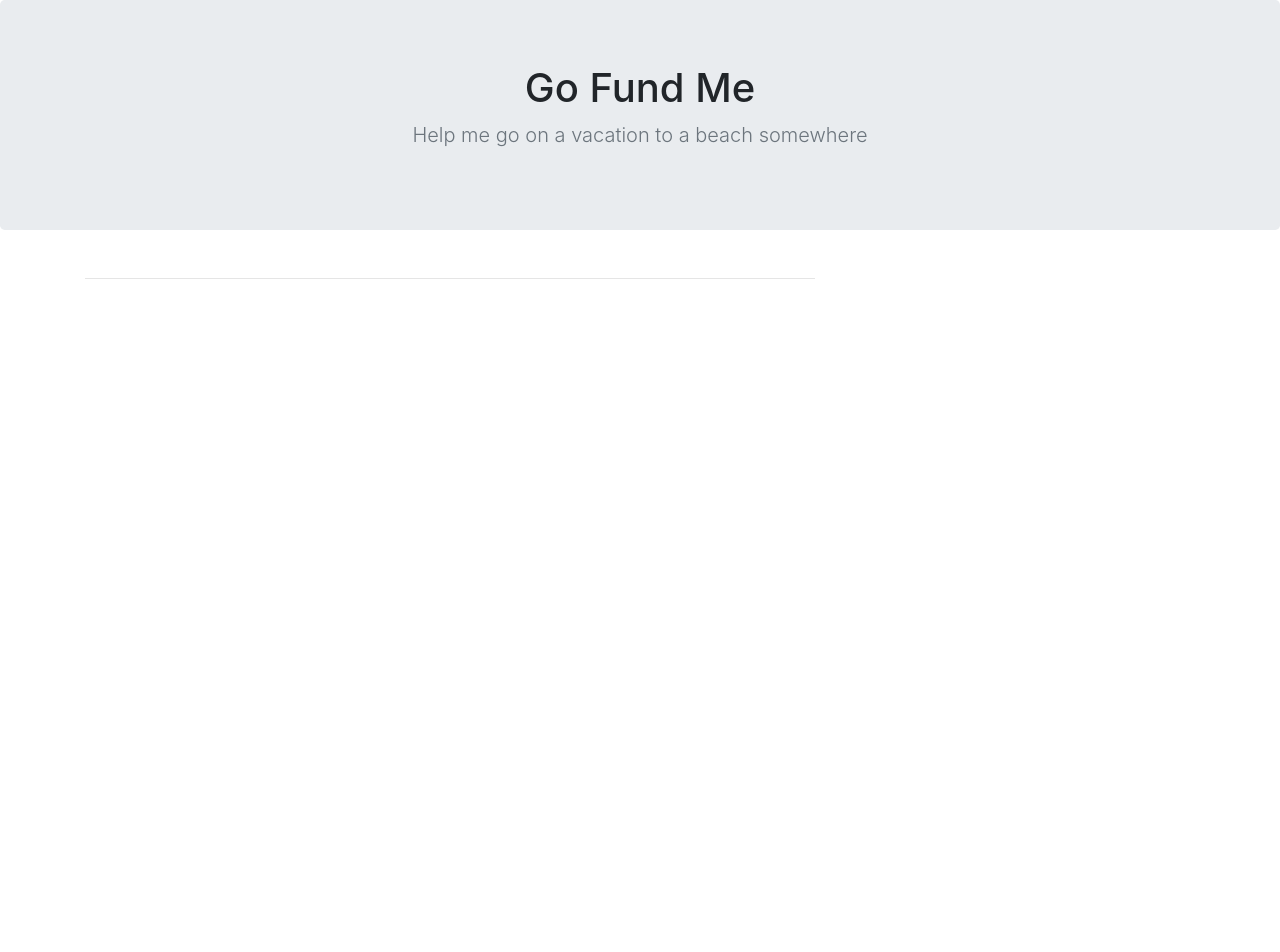
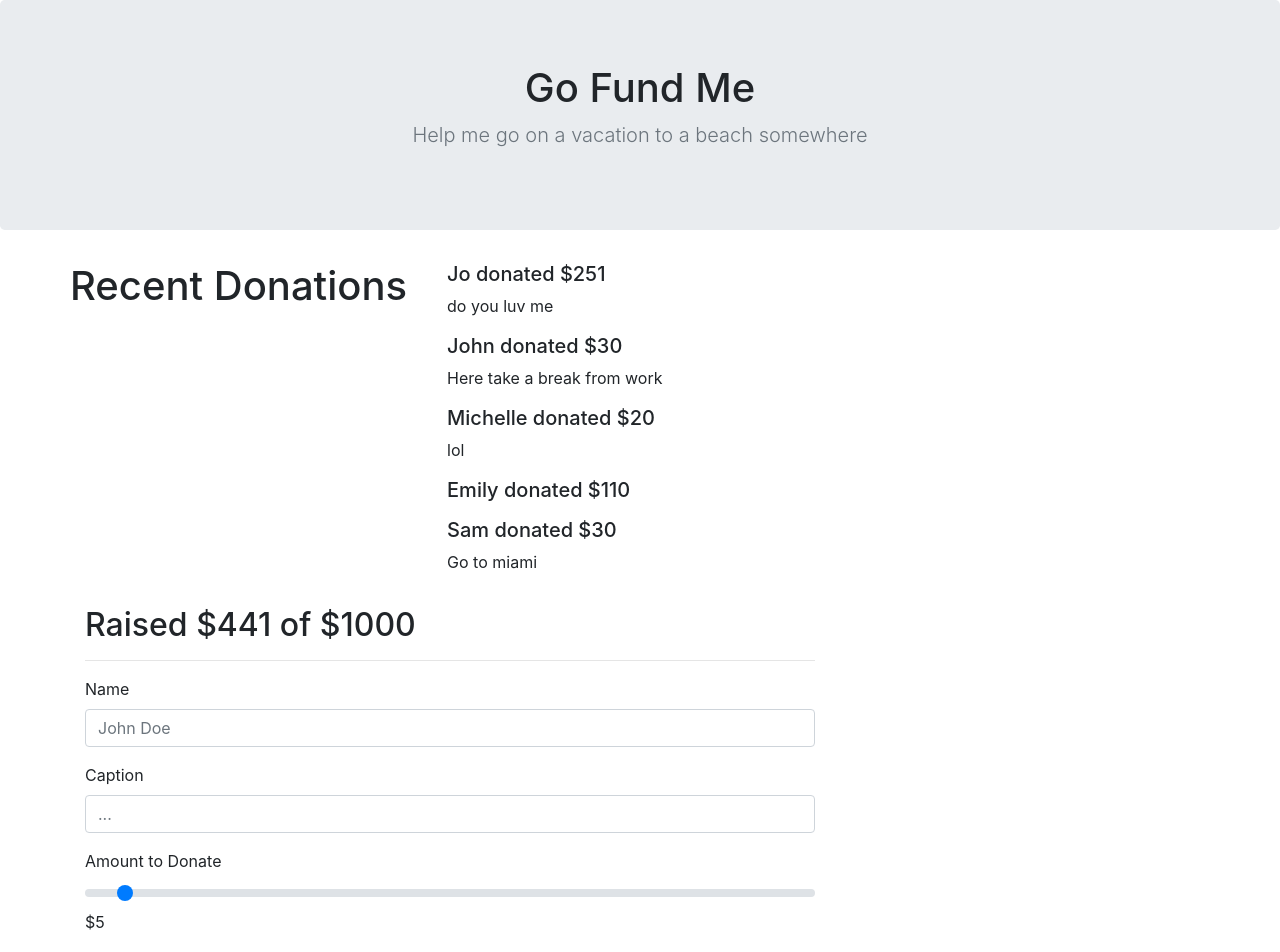
Before and after one commit to joinpursuit/Pursuit-Core-Web-Props-Lab-Tested, a React (Create React App) app: page / in a window 1280 px wide. Shown: the top 952 px of the page. Before the commit the page ends 800 px from the top, so only its background shows below. Built offline with nearby package versions, Linux system fonts and the light colour scheme.

Commit message:
lab completed

```diff
--- a/src/App.js
+++ b/src/App.js
@@ -1,7 +1,8 @@
 import React from "react";
-
+import DonationForm from "./Components/DonationForm"
 import TopBar from "./Components/TopBar";
-
+import RecentDonations from "./Components/RecentDonations"
+import Progress from "./Components/Progress"
 import "./App.css";
 
 const donations = [
@@ -37,19 +38,19 @@ const donations = [
   },
 ];
 
+
 export default class App extends React.Component {
   render() {
     return (
       <>
         <TopBar />
-        <div className="container">
+         <div className="container">
           <div className="row">
-            {/* TODO: Donations */}
-
-            <div className="col-8">
-              {/* TODO: Progress */}
+           <RecentDonations donation = {donations} />
+              <div className="col-8">
+                <Progress total = {441} goal= {1000} />
               <hr />
-              {/* TODO: DonationForm */}
+              <DonationForm />
             </div>
           </div>
         </div>
--- a/src/Components/DonationForm.js
+++ b/src/Components/DonationForm.js
@@ -1,7 +1,44 @@
 import React from "react";
 
 const DonationForm = () => {
-  return null;
+  return (
+    <form>
+      <div className="form-group">
+        <label>Name</label>
+        <input
+          type="text"
+          className="form-control"
+          id="nameInput"
+          placeholder="John Doe"
+        />
+      </div>
+      <div className="form-group">
+        <label>Caption</label>
+        <input
+          type="text"
+          className="form-control"
+          id="captionInput"
+          placeholder="..."
+        />
+      </div>
+      <div className="form-group">
+        <label>Amount to Donate</label>
+        <input
+          type="range"
+          className="custom-range"
+          id="amountInput"
+          min="5"
+          max="1000"
+        />
+
+          <p>$5</p>
+          <button type="button" className="btn btn-lg btn-success my-4">
+            Donate
+          </button>
+
+      </div>
+    </form>
+  )
 };
 
 export default DonationForm;
--- a/src/Components/Progress.js
+++ b/src/Components/Progress.js
@@ -1,7 +1,14 @@
 import React from "react";
 
-const Progress = () => {
-  return null;
+const Progress = (props) => {
+  const {total, goal} = props
+  return (
+    <div>
+      <h2>
+        Raised ${total} of <span> ${goal}</span>
+      </h2>
+    </div>
+  )
 };
 
 export default Progress;
--- a/src/Components/RecentDonations.js
+++ b/src/Components/RecentDonations.js
@@ -1,7 +1,22 @@
 import React from "react";
 
-const RecentDonations = () => {
-  return null;
+
+const RecentDonations = (props) => {
+  const people = props.donation.map((donation, e) => {
+    return (
+      <>
+        <h5 key={e}>{donation.name} donated  ${donation.amount}</h5>
+        <p key={e}>{donation.caption}</p>
+      </>
+    )
+  })
+  return (
+    <>
+      <h1>Recent Donations</h1>
+      <ul>{people}</ul>
+
+    </>
+  );
 };
 
 export default RecentDonations;
```
Also changed, not shown: 1 other file (tests, documents, lock files or other folders).
